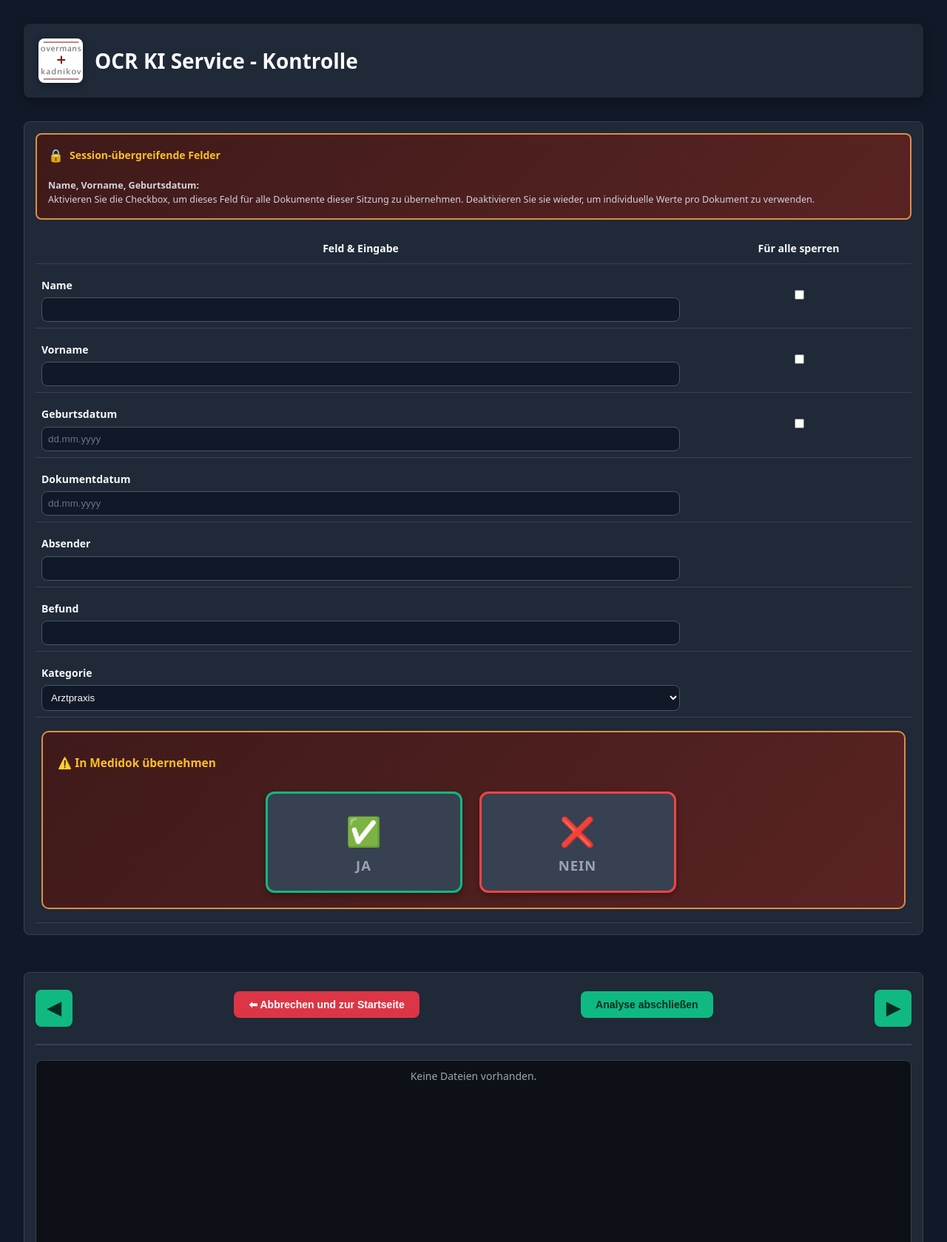
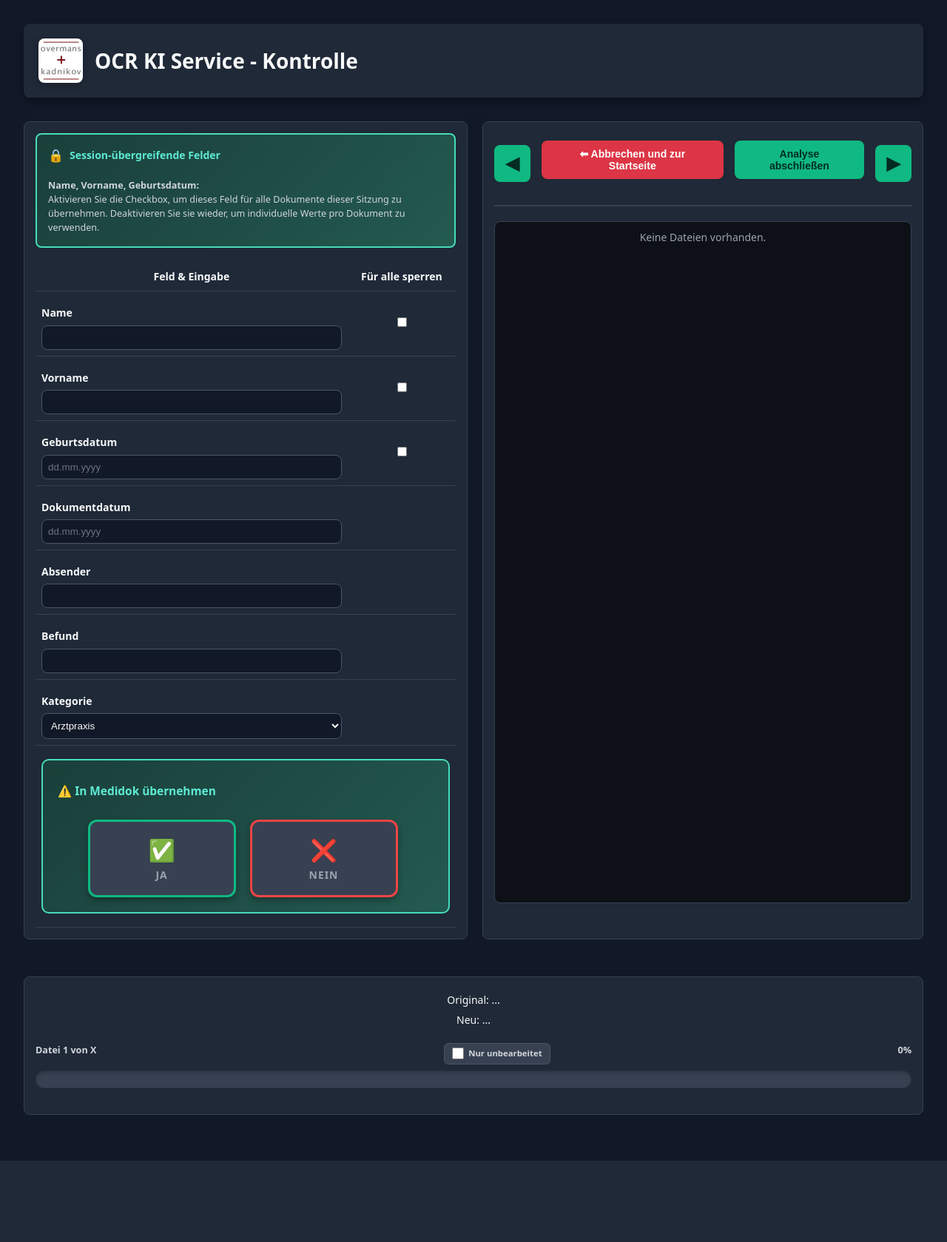
Before and after one commit to kilroy-fr/ocr-service, a Python web app: template templates/control.html in a window 1280 px wide. Shown: the top 1679 px of the page at 74% size. After the commit the page ends 1569 px from the top, so only its background shows below. Run offline with Jinja, Linux system fonts and the light colour scheme; the template is opened without the code that fills it, so the values that code supplies are empty.

Commit message:
Feature: Side-Navigation Overlays und weitere Verbesserungen
- Navigations-Buttons (◀ ▶) erscheinen als fixierte Side-Overlays,
  wenn die control-actions-Leiste aus dem Viewport scrollt
- Filter "Nur unbearbeitet" für unentschiedene Dokumente
- Farbschema Session-Info / Medidok-Toggle vereinheitlicht (teal)
- Import-Complete-Dialog vereinfacht (auto-redirect nach 5s)

Co-Authored-By: Claude Sonnet 4.5 <noreply@anthropic.com>

```diff
--- a/static/style.css
+++ b/static/style.css
@@ -514,6 +514,23 @@ input[type="submit"]:hover,
 }
 
 /* ============================================ */
+/* CONTROL LAYOUT: Zwei-Spalten ohne Umbruch */
+/* ============================================ */
+.control-layout {
+  flex-wrap: nowrap;
+}
+
+.control-layout .left {
+  flex: 0 1 50%;
+  max-width: 600px;
+  min-width: 0;
+}
+
+.control-layout .right {
+  flex: 1 1 0%;
+  min-width: 0;
+}
+
 /* ============================================ */
 /* CONTROL ACTIONS (control.html) */
 /* ============================================ */
@@ -979,11 +1043,49 @@ input[readonly] {
 }
 
 /* ============================================ */
+/* FILTER: NUR UNBEARBEITETE DATEIEN           */
+/* ============================================ */
+.filter-undecided-label {
+  display: flex;
+  align-items: center;
+  gap: 6px;
+  cursor: pointer;
+  user-select: none;
+  margin-top: 0;
+  padding: 4px 10px;
+  border-radius: 6px;
+  border: 1px solid #4b5563;
+  background: #374151;
+  transition: border-color 0.2s ease, background 0.2s ease;
+}
+
+.filter-undecided-label:hover {
+  border-color: #6b7280;
+}
+
+.filter-undecided-label.active {
+  border-color: var(--primary);
+  background: rgba(16, 185, 129, 0.2);
+}
+
+.filter-undecided-label input[type="checkbox"] {
+  width: 16px;
+  height: 16px;
+  accent-color: var(--primary);
+  cursor: pointer;
+  margin: 0;
+}
+
+.filter-undecided-text {
+  font-size: 0.9em;
+}
+
+/* ============================================ */
 /* SESSION INFO BOX (fÃ¼r control.html) */
 /* ============================================ */
 .session-info {
-  background: linear-gradient(135deg, #3f1a1a 0%, #5a2323 100%);
-  border: 2px solid #dc8e46;
+  background: linear-gradient(135deg, #1a3f3a 0%, #235a50 100%);
+  border: 2px solid #46dcb8;
   border-radius: 8px;
   padding: 15px;
   margin-bottom: 20px;
@@ -991,7 +1093,7 @@ input[readonly] {
 
 .session-info h4 {
   margin-top: 0;
-  color: #fbbf24;
+  color: #5eead4;
   display: flex;
   align-items: center;
   gap: 8px;
@@ -1024,15 +1126,15 @@ input[readonly] {
 /* ============================================ */
 .medidok-section {
   padding: 20px;
-  background: linear-gradient(135deg, #3f1a1a 0%, #5a2323 100%);
-  border: 2px solid #dc8e46;
+  background: linear-gradient(135deg, #1a3f3a 0%, #235a50 100%);
+  border: 2px solid #46dcb8;
   border-radius: 10px;
   margin: 10px 0;
 }
 
 .medidok-label {
   display: block;
-  color: #fbbf24;
+  color: #5eead4;
   font-weight: bold;
   font-size: 1.1em;
   margin-bottom: 15px;
@@ -1041,7 +1143,7 @@ input[readonly] {
 
 .medidok-toggle {
   display: flex;
-  gap: 15px;
+  gap: 11px;
   justify-content: center;
   align-items: center;
 }
@@ -1052,19 +1154,19 @@ input[readonly] {
 
 .toggle-option {
   flex: 1;
-  max-width: 200px;
-  padding: 20px 30px;
+  max-width: 150px;
+  padding: 15px 22px;
   border: 3px solid transparent;
   border-radius: 12px;
   cursor: pointer;
   text-align: center;
   font-weight: bold;
-  font-size: 1.1em;
+  font-size: 0.83em;
   transition: all 0.3s ease;
   display: flex;
   flex-direction: column;
   align-items: center;
-  gap: 10px;
+  gap: 8px;
   background: #374151;
   color: #9ca3af;
   box-shadow: 0 4px 8px rgba(0,0,0,0.3);
--- a/templates/control.html
+++ b/templates/control.html
@@ -19,7 +19,7 @@
     </div>
   </div>
 
-  <main class="container">
+  <main class="container control-layout">
     <section class="left section">
       <!-- Info-Box für Session-Funktion -->
       <div class="session-info">
@@ -175,6 +175,10 @@
     <div class="progress-container">
       <div class="progress-info">
         <span id="progressText">Datei 1 von X</span>
+        <label class="filter-undecided-label" title="Nur Dokumente anzeigen, bei denen Medidok noch nicht entschieden wurde">
+          <input type="checkbox" id="filterUndecidedCheckbox">
+          <span class="filter-undecided-text">Nur unbearbeitet</span>
+        </label>
         <span id="progressPercent">0%</span>
       </div>
       <div class="progress-bar-wrapper">
@@ -194,6 +198,10 @@
     </div>
   </section>
 
+  <!-- Side navigation overlays (sichtbar wenn control-actions aus dem Viewport scrollt) -->
+  <button id="prevOverlay" class="nav-overlay nav-overlay-left" title="Vorheriges Dokument">◀</button>
+  <button id="nextOverlay" class="nav-overlay nav-overlay-right" title="Nächstes Dokument">▶</button>
+
   <script>
     // Files-Variable wird vom Server generiert
     const files = {{ files | tojson }};
```
Also changed, not shown: other parts of static/style.css (+49 -2 lines), static/control.js (+92 -36 lines).
